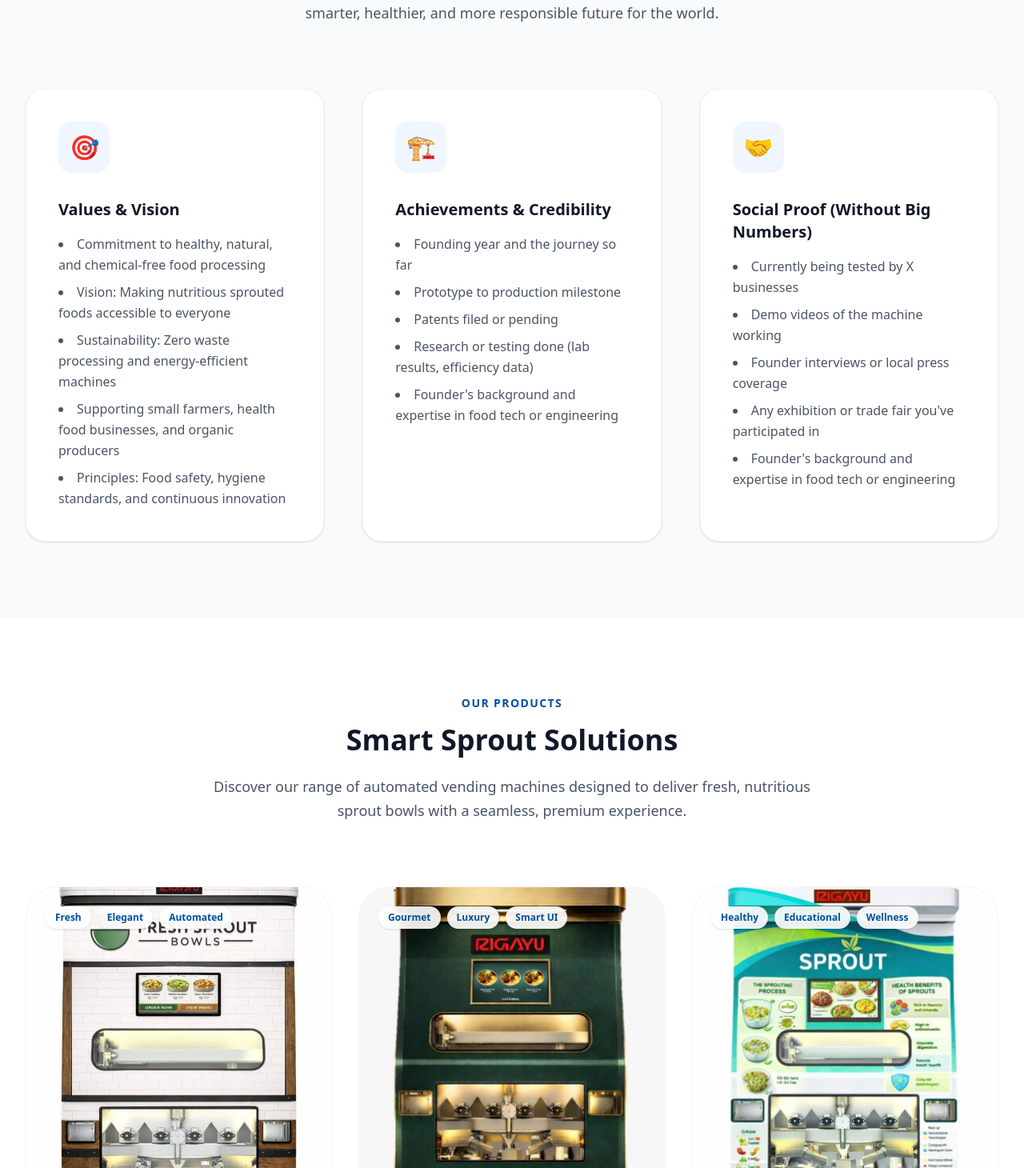
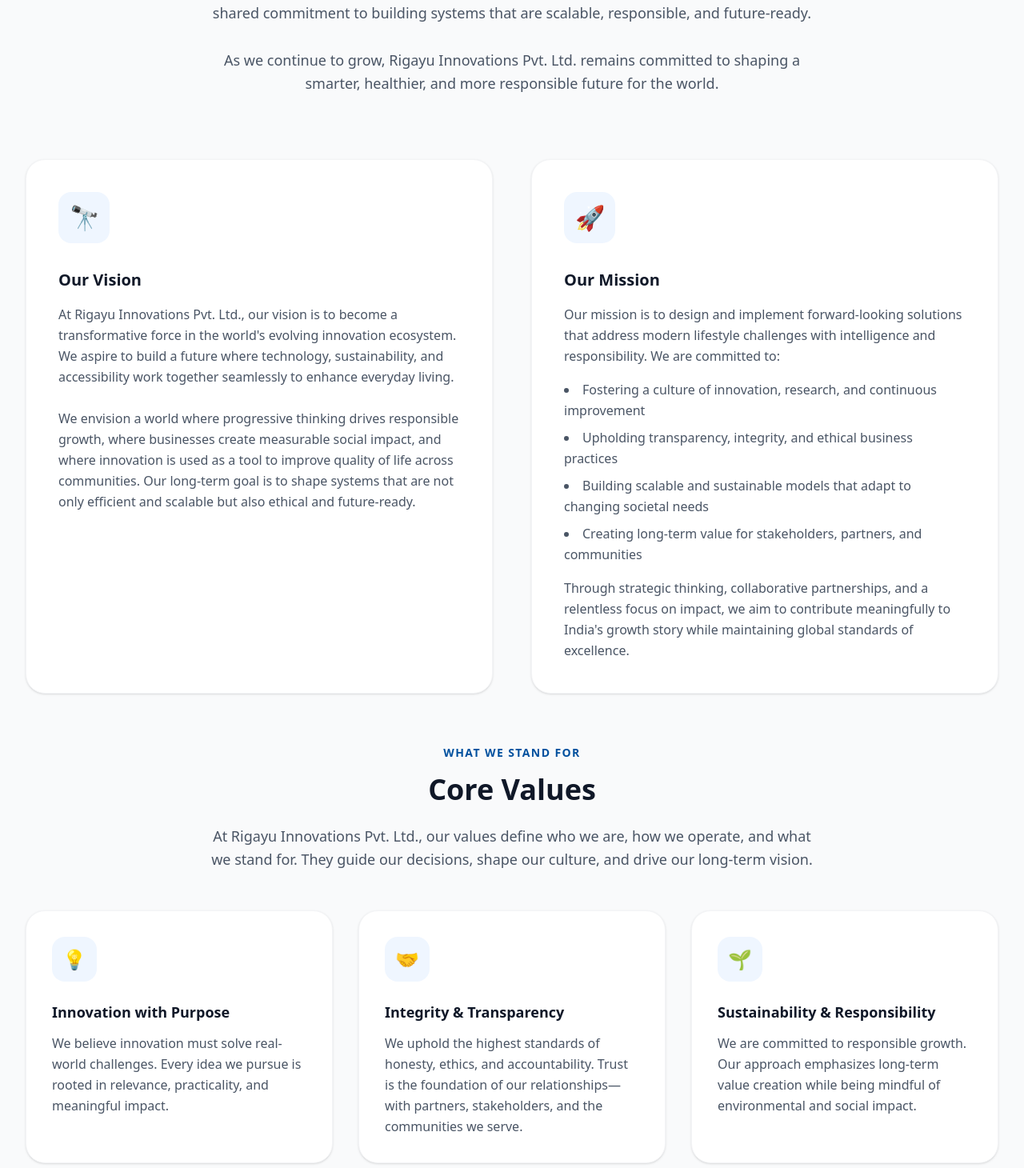
Before and after one commit to NaikYogesh123/rigayu-frontend, a Next.js app: page /rigayu-frontend/ in a window 1280 px wide. Shown: the part 1290-2750 px from the top of the page at 80% size. Built offline with nearby package versions, Linux system fonts and the light colour scheme.

Commit message:
updating about us content

```diff
--- a/src/components/home/AboutSection.tsx
+++ b/src/components/home/AboutSection.tsx
@@ -2,61 +2,130 @@
     return (
         <section id="about" className="py-24 bg-gray-50 relative overflow-hidden">
             <div className="max-w-7xl mx-auto px-4 sm:px-6 lg:px-8">
+                {/* About Us */}
                 <div className="text-center max-w-3xl mx-auto mb-20 animate-in fade-in slide-in-from-bottom duration-1000">
-                    <h2 className="text-apit-blue font-bold tracking-widest uppercase text-sm mb-4">Why Choose RIGAYU</h2>
-                    <h3 className="text-4xl font-extrabold text-gray-900 mb-6">Food Process Innovation</h3>
+                    <h2 className="text-apit-blue font-bold tracking-widest uppercase text-sm mb-4">About Us</h2>
+                    <h3 className="text-4xl font-extrabold text-gray-900 mb-6">Rigayu Innovations Pvt. Ltd.</h3>
                     <p className="text-lg text-gray-600 leading-relaxed">
-                    Rigayu Innovations Pvt. Ltd. is a forward-thinking Indian company built on the foundation of innovation, responsibility, and long-term impact. We are driven by the belief that businesses today must go beyond profitability and contribute meaningfully to society.
-                    <br/>Founded with an entrepreneurial spirit and a deep understanding of evolving consumer lifestyles, Rigayu stands at the intersection of technology, sustainability, and modern convenience. Our approach is rooted in research, adaptability, and continuous improvement — ensuring that we stay aligned with the changing needs of the world.
-                    <br/>At Rigayu, innovation is not just a function — it is our mindset. We challenge conventional systems, rethink everyday experiences, and design solutions that reflect efficiency, accessibility, and conscious progress. Our team brings together diverse expertise and a shared commitment to building systems that are scalable, responsible, and future-ready.
-                    <br/>As we continue to grow, Rigayu Innovations Pvt. Ltd. remains committed to shaping a smarter, healthier, and more responsible future for the world.
+                        Rigayu Innovations Pvt. Ltd. is a forward-thinking Indian company built on the foundation of innovation, responsibility, and long-term impact. We are driven by the belief that businesses today must go beyond profitability and contribute meaningfully to society.
+                        <br /><br />
+                        Founded with an entrepreneurial spirit and a deep understanding of evolving consumer lifestyles, Rigayu stands at the intersection of technology, sustainability, and modern convenience. Our approach is rooted in research, adaptability, and continuous improvement — ensuring that we stay aligned with the changing needs of the world.
+                        <br /><br />
+                        At Rigayu, innovation is not just a function — it is our mindset. We challenge conventional systems, rethink everyday experiences, and design solutions that reflect efficiency, accessibility, and conscious progress. Our team brings together diverse expertise and a shared commitment to building systems that are scalable, responsible, and future-ready.
+                        <br /><br />
+                        As we continue to grow, Rigayu Innovations Pvt. Ltd. remains committed to shaping a smarter, healthier, and more responsible future for the world.
                     </p>
                 </div>
 
-                <div className="grid grid-cols-1 md:grid-cols-3 gap-12">
-                    {/* Feature 1 */}
+                <div className="grid grid-cols-1 md:grid-cols-2 gap-12 mb-16">
+                    {/* Vision */}
                     <div className="bg-white p-10 rounded-3xl shadow-sm hover:shadow-xl transition-all duration-300 border border-gray-100 group">
                         <div className="w-16 h-16 bg-blue-50 rounded-2xl flex items-center justify-center mb-8 group-hover:bg-apit-blue transition-colors">
-                            <span className="text-3xl group-hover:scale-110 transition-transform">🎯</span>
+                            <span className="text-3xl group-hover:scale-110 transition-transform">🔭</span>
                         </div>
-                        <h4 className="text-xl font-bold text-gray-900 mb-4">Values & Vision</h4>
-                        <ul className="text-gray-600 leading-relaxed list-disc list-inside space-y-2">
-                            <li>Commitment to healthy, natural, and chemical-free food processing</li>
-                            <li>Vision: Making nutritious sprouted foods accessible to everyone</li>
-                            <li>Sustainability: Zero waste processing and energy-efficient machines</li>
-                            <li>Supporting small farmers, health food businesses, and organic producers</li>
-                            <li>Principles: Food safety, hygiene standards, and continuous innovation</li>
-                        </ul>
+                        <h4 className="text-xl font-bold text-gray-900 mb-4">Our Vision</h4>
+                        <p className="text-gray-600 leading-relaxed">
+                            At Rigayu Innovations Pvt. Ltd., our vision is to become a transformative force in the world&apos;s evolving innovation ecosystem. We aspire to build a future where technology, sustainability, and accessibility work together seamlessly to enhance everyday living.
+                            <br /><br />
+                            We envision a world where progressive thinking drives responsible growth, where businesses create measurable social impact, and where innovation is used as a tool to improve quality of life across communities. Our long-term goal is to shape systems that are not only efficient and scalable but also ethical and future-ready.
+                        </p>
                     </div>
 
-                    {/* Feature 2 */}
+                    {/* Mission */}
                     <div className="bg-white p-10 rounded-3xl shadow-sm hover:shadow-xl transition-all duration-300 border border-gray-100 group">
                         <div className="w-16 h-16 bg-blue-50 rounded-2xl flex items-center justify-center mb-8 group-hover:bg-apit-blue transition-colors">
-                            <span className="text-3xl group-hover:scale-110 transition-transform">🏗️</span>
+                            <span className="text-3xl group-hover:scale-110 transition-transform">🚀</span>
                         </div>
-                        <h4 className="text-xl font-bold text-gray-900 mb-4">Achievements & Credibility</h4>
+                        <h4 className="text-xl font-bold text-gray-900 mb-4">Our Mission</h4>
+                        <p className="text-gray-600 leading-relaxed mb-4">
+                            Our mission is to design and implement forward-looking solutions that address modern lifestyle challenges with intelligence and responsibility. We are committed to:
+                        </p>
                         <ul className="text-gray-600 leading-relaxed list-disc list-inside space-y-2">
-                            <li>Founding year and the journey so far</li>
-                            <li>Prototype to production milestone</li>
-                            <li>Patents filed or pending</li>
-                            <li>Research or testing done (lab results, efficiency data)</li>
-                            <li>Founder&apos;s background and expertise in food tech or engineering</li>
+                            <li>Fostering a culture of innovation, research, and continuous improvement</li>
+                            <li>Upholding transparency, integrity, and ethical business practices</li>
+                            <li>Building scalable and sustainable models that adapt to changing societal needs</li>
+                            <li>Creating long-term value for stakeholders, partners, and communities</li>
                         </ul>
+                        <p className="text-gray-600 leading-relaxed mt-4">
+                            Through strategic thinking, collaborative partnerships, and a relentless focus on impact, we aim to contribute meaningfully to India&apos;s growth story while maintaining global standards of excellence.
+                        </p>
+                    </div>
+                </div>
+
+                {/* Core Values */}
+                <div className="text-center max-w-3xl mx-auto mb-12">
+                    <h2 className="text-apit-blue font-bold tracking-widest uppercase text-sm mb-4">What We Stand For</h2>
+                    <h3 className="text-4xl font-extrabold text-gray-900 mb-6">Core Values</h3>
+                    <p className="text-lg text-gray-600 leading-relaxed">
+                        At Rigayu Innovations Pvt. Ltd., our values define who we are, how we operate, and what we stand for. They guide our decisions, shape our culture, and drive our long-term vision.
+                    </p>
+                </div>
+
+                <div className="grid grid-cols-1 md:grid-cols-2 lg:grid-cols-3 gap-8">
+                    {/* Value 1 */}
+                    <div className="bg-white p-8 rounded-3xl shadow-sm hover:shadow-xl transition-all duration-300 border border-gray-100 group">
+                        <div className="w-14 h-14 bg-blue-50 rounded-2xl flex items-center justify-center mb-6 group-hover:bg-apit-blue transition-colors">
+                            <span className="text-2xl group-hover:scale-110 transition-transform">💡</span>
+                        </div>
+                        <h4 className="text-lg font-bold text-gray-900 mb-3">Innovation with Purpose</h4>
+                        <p className="text-gray-600 leading-relaxed">
+                            We believe innovation must solve real-world challenges. Every idea we pursue is rooted in relevance, practicality, and meaningful impact.
+                        </p>
                     </div>
 
-                    {/* Feature 3 */}
-                    <div className="bg-white p-10 rounded-3xl shadow-sm hover:shadow-xl transition-all duration-300 border border-gray-100 group">
-                        <div className="w-16 h-16 bg-blue-50 rounded-2xl flex items-center justify-center mb-8 group-hover:bg-apit-blue transition-colors">
-                            <span className="text-3xl group-hover:scale-110 transition-transform">🤝</span>
+                    {/* Value 2 */}
+                    <div className="bg-white p-8 rounded-3xl shadow-sm hover:shadow-xl transition-all duration-300 border border-gray-100 group">
+                        <div className="w-14 h-14 bg-blue-50 rounded-2xl flex items-center justify-center mb-6 group-hover:bg-apit-blue transition-colors">
+                            <span className="text-2xl group-hover:scale-110 transition-transform">🤝</span>
                         </div>
-                        <h4 className="text-xl font-bold text-gray-900 mb-4">Social Proof (Without Big Numbers)</h4>
-                        <ul className="text-gray-600 leading-relaxed list-disc list-inside space-y-2">
-                            <li>Currently being tested by X businesses</li>
-                            <li>Demo videos of the machine working</li>
-                            <li>Founder interviews or local press coverage</li>
-                            <li>Any exhibition or trade fair you&apos;ve participated in</li>
-                            <li>Founder&apos;s background and expertise in food tech or engineering</li>
-                        </ul>
+                        <h4 className="text-lg font-bold text-gray-900 mb-3">Integrity & Transparency</h4>
+                        <p className="text-gray-600 leading-relaxed">
+                            We uphold the highest standards of honesty, ethics, and accountability. Trust is the foundation of our relationships—with partners, stakeholders, and the communities we serve.
+                        </p>
+                    </div>
+
+                    {/* Value 3 */}
+                    <div className="bg-white p-8 rounded-3xl shadow-sm hover:shadow-xl transition-all duration-300 border border-gray-100 group">
+                        <div className="w-14 h-14 bg-blue-50 rounded-2xl flex items-center justify-center mb-6 group-hover:bg-apit-blue transition-colors">
+                            <span className="text-2xl group-hover:scale-110 transition-transform">🌱</span>
+                        </div>
+                        <h4 className="text-lg font-bold text-gray-900 mb-3">Sustainability & Responsibility</h4>
+                        <p className="text-gray-600 leading-relaxed">
+                            We are committed to responsible growth. Our approach emphasizes long-term value creation while being mindful of environmental and social impact.
+                        </p>
+                    </div>
+
+                    {/* Value 4 */}
+                    <div className="bg-white p-8 rounded-3xl shadow-sm hover:shadow-xl transition-all duration-300 border border-gray-100 group">
+                        <div className="w-14 h-14 bg-blue-50 rounded-2xl flex items-center justify-center mb-6 group-hover:bg-apit-blue transition-colors">
+                            <span className="text-2xl group-hover:scale-110 transition-transform">⭐</span>
+                        </div>
+                        <h4 className="text-lg font-bold text-gray-900 mb-3">Excellence in Execution</h4>
+                        <p className="text-gray-600 leading-relaxed">
+                            We strive for precision, quality, and continuous improvement in everything we do. Excellence is not a goal—it is our standard.
+                        </p>
+                    </div>
+
+                    {/* Value 5 */}
+                    <div className="bg-white p-8 rounded-3xl shadow-sm hover:shadow-xl transition-all duration-300 border border-gray-100 group">
+                        <div className="w-14 h-14 bg-blue-50 rounded-2xl flex items-center justify-center mb-6 group-hover:bg-apit-blue transition-colors">
+                            <span className="text-2xl group-hover:scale-110 transition-transform">❤️</span>
+                        </div>
+                        <h4 className="text-lg font-bold text-gray-900 mb-3">Customer-Centric Thinking</h4>
+                        <p className="text-gray-600 leading-relaxed">
+                            We place people at the centre of our decision-making. Understanding evolving needs allows us to remain relevant, adaptive, and impactful.
+                        </p>
+                    </div>
+
+                    {/* Value 6 */}
+                    <div className="bg-white p-8 rounded-3xl shadow-sm hover:shadow-xl transition-all duration-300 border border-gray-100 group">
+                        <div className="w-14 h-14 bg-blue-50 rounded-2xl flex items-center justify-center mb-6 group-hover:bg-apit-blue transition-colors">
+                            <span className="text-2xl group-hover:scale-110 transition-transform">🤲</span>
+                        </div>
+                        <h4 className="text-lg font-bold text-gray-900 mb-3">Collaboration & Respect</h4>
+                        <p className="text-gray-600 leading-relaxed">
+                            We value diverse perspectives and believe collective intelligence drives stronger outcomes. Mutual respect and teamwork are central to our culture.
+                        </p>
                     </div>
                 </div>
             </div>
--- a/src/components/home/Hero.tsx
+++ b/src/components/home/Hero.tsx
@@ -48,7 +48,7 @@
                     <div className="mt-16 lg:mt-0 relative animate-in fade-in slide-in-from-right duration-1000 delay-300">
                         <div className="relative rounded-3xl overflow-hidden shadow-2xl border-8 border-white">
                             <Image
-                                src="/rigayu-frontend/Model1.jpg"
+                                src="/Model1.jpg"
                                 alt="RIGAYU Innovations"
                                 width={800}
                                 height={800}
--- a/src/components/home/ProductsSection.tsx
+++ b/src/components/home/ProductsSection.tsx
@@ -4,19 +4,19 @@
     {
         title: "Standard Sprout Bowl",
         description: "Elegant and reliable automated vending for fresh sprout bowls. Features a clean wood-panelled design that fits perfectly in office hubs and cafes.",
-        image: "/rigayu-frontend/vending-sprout-1.jpg",
+        image: "/vending-sprout-1.jpg",
         tags: ["Fresh", "Elegant", "Automated"]
     },
     {
         title: "Premium Emerald Kiosk",
         description: "A high-end, luxury vending experience with a sleek deep green finish and premium UI. Optimized for high-traffic corporate environments.",
-        image: "/rigayu-frontend/vending-sprout-2.jpg",
+        image: "/vending-sprout-2.jpg",
         tags: ["Gourmet", "Luxury", "Smart UI"]
     },
     {
         title: "Informative Sprout Station",
         description: "Our comprehensive station featuring educational graphics on the sprouting process and health benefits, perfect for wellness centers.",
-        image: "/rigayu-frontend/vending-sprout-3.jpg",
+        image: "/vending-sprout-3.jpg",
         tags: ["Healthy", "Educational", "Wellness"]
     }
 ];
--- a/src/components/layout/Footer.tsx
+++ b/src/components/layout/Footer.tsx
@@ -13,7 +13,7 @@
                         <div className="flex items-center group">
                             <div className="relative animate-glint group-hover:scale-105 transition-transform duration-300">
                                 <Image
-                                    src="/rigayu-frontend/logo_transparent.png"
+                                    src="/logo_transparent.png"
                                     alt="RIGAYU Logo"
                                     width={180}
                                     height={50}
--- a/src/components/layout/Navbar.tsx
+++ b/src/components/layout/Navbar.tsx
@@ -49,7 +49,7 @@
                         <Link href="/" className="flex-shrink-0 flex items-center group overflow-hidden rounded-lg">
                             <div className="relative animate-glint group-hover:scale-105 transition-transform duration-300 animate-in fade-in zoom-in duration-1000">
                                 <Image
-                                    src="/rigayu-frontend/logo_transparent.png"
+                                    src="/logo_transparent.png"
                                     alt="RIGAYU Logo"
                                     width={150}
                                     height={40}
```
